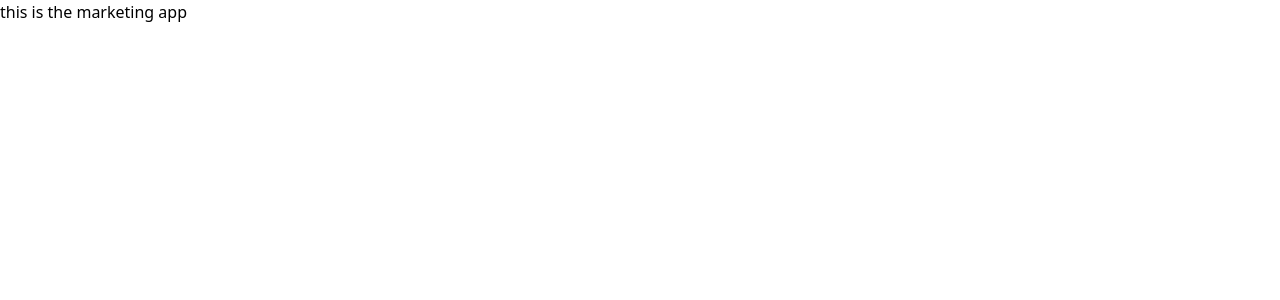
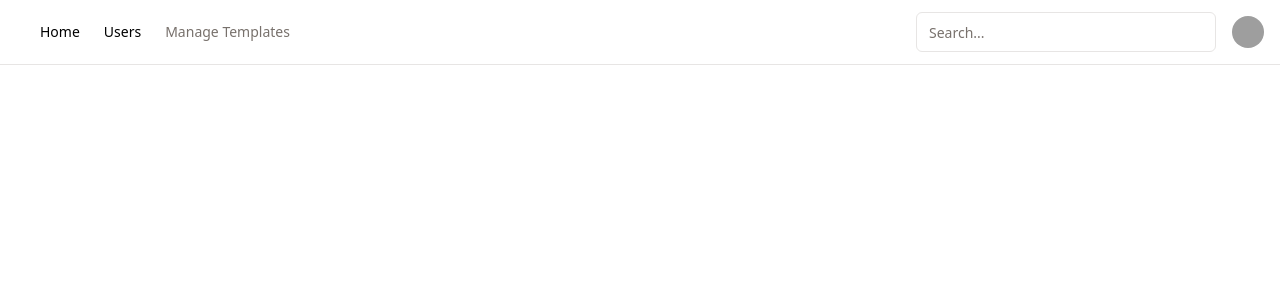
Before and after one commit to onebignick/is442-project, a Next.js app in the folder frontend/: page /apps/admin in a window 1280 px wide. Shown: the top 300 px of the page. Built offline with nearby package versions, Linux system fonts and the light colour scheme; grey boxes are pictures that could not be loaded.

Commit message:
admin page

```diff
--- /dev/null
+++ b/frontend/src/app/apps/admin/layout.tsx
@@ -0,0 +1,24 @@
+import { AdminMainNav } from "@/components/admin/AdminMainNav";
+import { Search } from "@/components/sales/search";
+import { UserNav } from "@/components/user-nav";
+
+export default function AdminLayout({
+  children,
+}: Readonly<{
+  children: React.ReactNode;
+}>) {
+  return (
+    <>
+        <div className="border-b">
+            <div className="flex h-16 items-center px-4">
+                <AdminMainNav className="mx-6" />
+                <div className="ml-auto flex items-center space-x-4">
+                <Search />
+                <UserNav />
+                </div>
+            </div>
+        </div>
+        {children}
+    </>
+  );
+}
--- a/frontend/src/app/apps/admin/page.tsx
+++ b/frontend/src/app/apps/admin/page.tsx
@@ -1,7 +1,8 @@
-export default function MarketingApp() {
+
+export default function AdminApp() {
     return (
-        <div>
-            this is the marketing app
+        <div className="grid grid-cols-12 gap-4 p-8">
+
         </div>
     )
 }
--- a/frontend/src/app/templates/[templateId]/page.tsx
+++ b/frontend/src/app/apps/admin/templates/[templateId]/page.tsx
@@ -2,8 +2,8 @@ import { BreadcrumbComponent } from "@/components/breadcrumb-component";
 import { EditTemplateForm } from "@/components/forms/edit-template-form";
 
 const breadcrumbItems = [
-    { label: "Home", href: "/" },
-    { label: "Templates", href: "/templates" },
+    { label: "Home", href: "/apps/admin" },
+    { label: "Templates", href: "/apps/admin/templates" },
 ]
 
 export default async function TemplatePage({ params } : { params: { templateId: string }}) {
--- a/frontend/src/app/templates/page.tsx
+++ b/frontend/src/app/apps/admin/templates/page.tsx
@@ -6,7 +6,7 @@ import { CreateTemplateForm } from "@/components/forms/create-template-form"
 import { Card, CardContent, CardDescription, CardFooter, CardHeader, CardTitle } from "@/components/ui/card";
 
 const breadcrumbItems = [
-    { label: "Home", href: "/" },
+    { label: "Home", href: "/apps/admin" },
 ];
 
 export default async function TemplatesPage() {
--- a/frontend/src/app/users/[username]/page.tsx
+++ b/frontend/src/app/apps/admin/users/[username]/page.tsx
@@ -3,8 +3,8 @@ import { EditUserForm } from "@/components/forms/edit-user-form";
 import { IndividualUserCard } from "@/components/user/IndividualUserCard";
 
 const breadcrumbItems = [
-    { label: "Home", href: "/" },
-    { label: "Users", href: "/users" },
+    { label: "Home", href: "/apps/admin" },
+    { label: "Users", href: "/apps/admin/users" },
 ]
 
 interface IndividualUserPageProps {
--- a/frontend/src/app/users/page.tsx
+++ b/frontend/src/app/apps/admin/users/page.tsx
@@ -8,8 +8,8 @@ import { Card, CardContent, CardDescription, CardFooter, CardHeader, CardTitle }
 export default async function UserPage() {
     try {
         const breadcrumbItems = [
-            { label: "Home", href: "/" },
-            { label: "Users", href: "/users" },
+            { label: "Home", href: "/apps/admin" },
+            { label: "Users", href: "/apps/admin/users" },
         ]
 
         const req = await fetch("http://localhost:8080/api/users", {
--- /dev/null
+++ b/frontend/src/components/admin/AdminMainNav.tsx
@@ -0,0 +1,34 @@
+import Link from "next/link"
+
+import { cn } from "@/lib/utils"
+
+export function AdminMainNav({
+  className,
+  ...props
+}: React.HTMLAttributes<HTMLElement>) {
+  return (
+    <nav
+      className={cn("flex items-center space-x-4 lg:space-x-6", className)}
+      {...props}
+    >
+      <Link
+        href="/apps/admin"
+        className="text-sm font-medium transition-colors hover:text-primary"
+      >
+        Home
+      </Link>
+      <Link
+        href="/apps/admin/users"
+        className="text-sm font-medium transition-colors hover:text-primary"
+      >
+        Users
+      </Link>
+      <Link
+        href="/apps/admin/templates"
+        className="text-sm font-medium text-muted-foreground transition-colors hover:text-primary"
+      >
+        Manage Templates
+      </Link>
+    </nav>
+  )
+}
```
